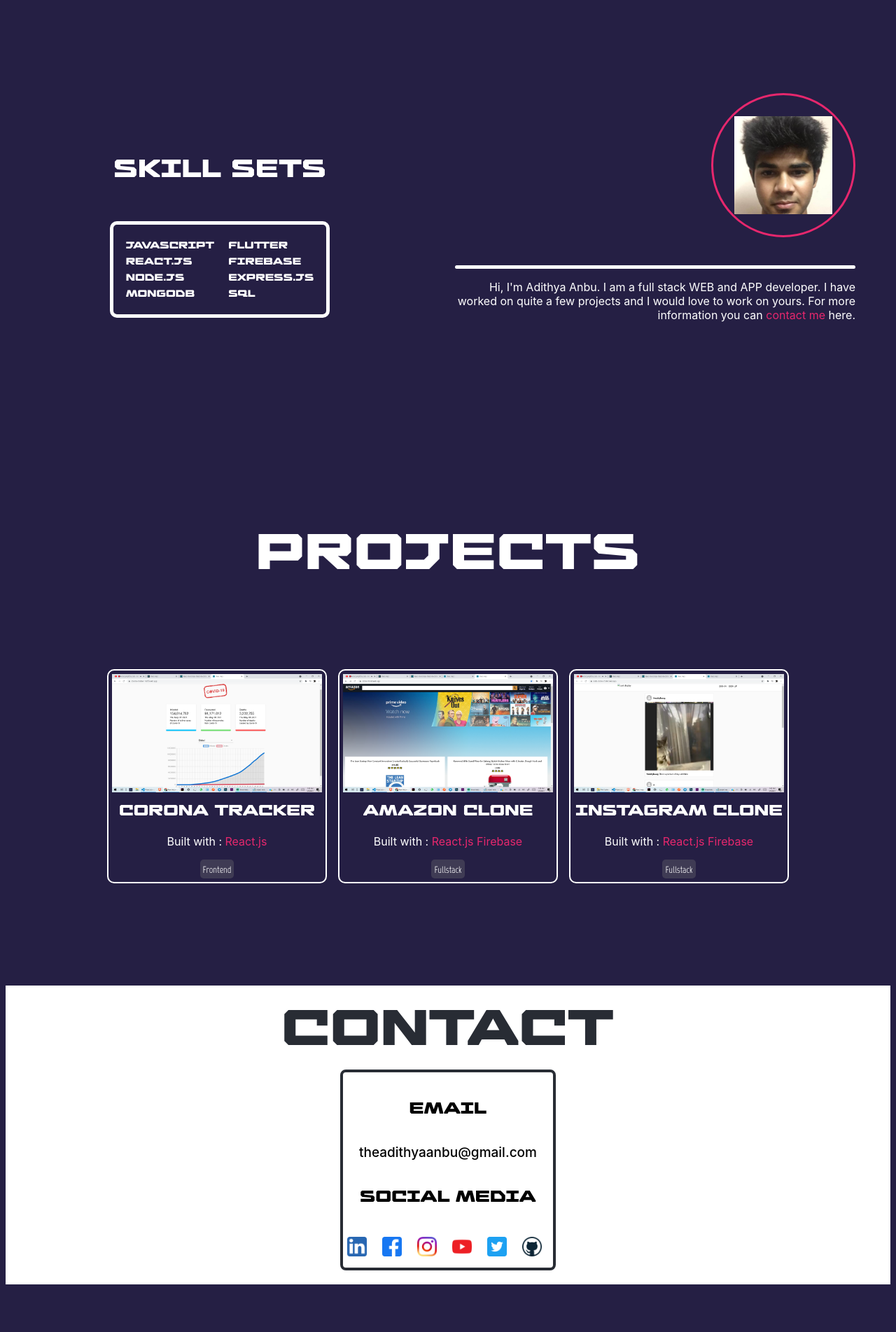
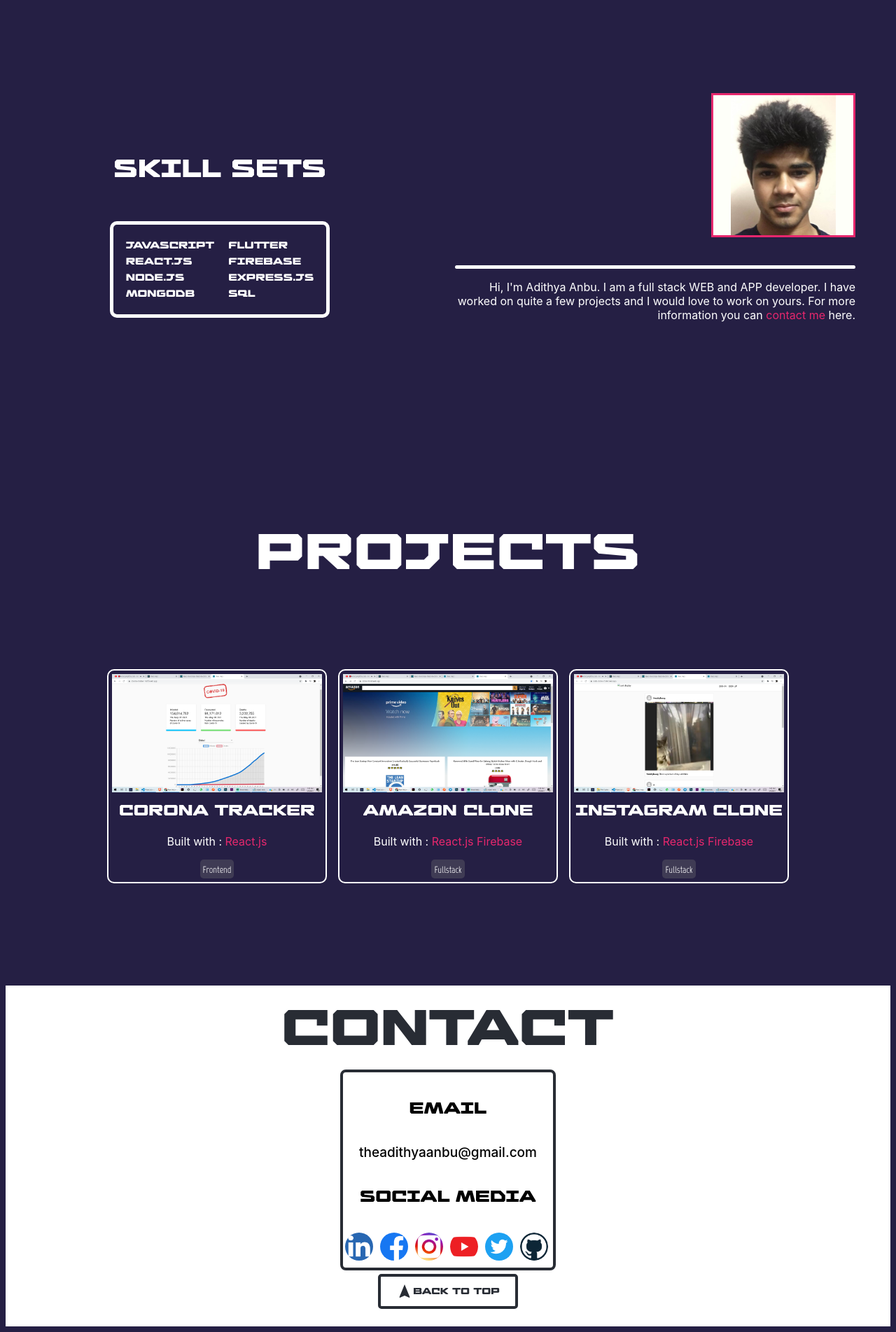
Before and after one commit to adianbu/portfolio, a React (Create React App) app: page / in a window 1280 px wide. Shown: the part 895-2798 px from the top of the page at 70% size. Before the commit the page ends 2738 px from the top, so only its background shows below. Built offline with nearby package versions, Linux system fonts and the light colour scheme.

Commit message:
scroll transition complete

```diff
--- a/package.json
+++ b/package.json
@@ -4,6 +4,7 @@
   "private": true,
   "dependencies": {
     "@material-ui/core": "^4.11.4",
+    "@material-ui/icons": "^4.11.2",
     "@testing-library/jest-dom": "^5.12.0",
     "@testing-library/react": "^11.2.6",
     "@testing-library/user-event": "^12.8.3",
@@ -15,6 +16,7 @@
     "react-bootstrap": "^1.5.2",
     "react-dom": "^17.0.2",
     "react-scripts": "4.0.3",
+    "react-scroll": "^1.8.2",
     "web-vitals": "^1.1.1"
   },
   "scripts": {
--- a/public/index.html
+++ b/public/index.html
@@ -24,7 +24,7 @@
       work correctly both with client-side routing and a non-root public URL.
       Learn how to configure a non-root public URL by running `npm run build`.
     -->
-    <title>React App</title>
+    <title>Adithya's Portfolio</title>
   </head>
   <body>
     <noscript>You need to enable JavaScript to run this app.</noscript>
--- a/src/About.css
+++ b/src/About.css
@@ -123,6 +123,16 @@ header{
     border: 3px solid #e6276d;
 }
 
+.about_avatar_div> .MuiAvatar-root >.MuiAvatar-img{
+    /* border-radius: 50%; */
+    width: auto !important;
+
+}
+
+.about_avatar_div > .MuiAvatar-root{
+    background-color: #FEFFF9;
+}
+
 @media screen and (max-width: 768px) {
     .about_center{
         display: flex;
--- a/src/About.js
+++ b/src/About.js
@@ -1,10 +1,9 @@
 import React from 'react';
 import "./About.css";
 import {Avatar} from "@material-ui/core";
+import dp from './images/dp.jpg';
 
-import random from './icons/github.png';
-import vk from './images/vk.png';
-import dp from './images/dp.jpg';
+
 
 
 function About() {
@@ -37,7 +36,7 @@ function About() {
 
             <div className="about_right">
                 <div className="about_avatar_div">
-                  <Avatar src={dp} className="about_avatar" />
+                  <Avatar src={dp} variant="square" className="about_avatar" />
                 </div>
                 <div className="about_right_divider">
 
--- a/src/Contact.css
+++ b/src/Contact.css
@@ -4,6 +4,8 @@
   }
 
 .contact{
+    display: flex;
+    flex-direction: column;
     justify-content: center;
     padding-bottom: 20px;
     background-color: #fff;
@@ -43,6 +45,8 @@
     margin-right: 5px;
     height: 50px;
     width: 50px;
+    justify-content: center;
+    display: flex;
 }
 
 .contact_social_avatar{
@@ -60,7 +64,41 @@
   transform: scale(1.1);
 }
 
-.MuiAvatar-img{
+.contact > .MuiAvatar-img{
     height:70% !important;
     width: 70% !important;
 }
+
+.contact_back{
+    display: flex;
+    justify-content: center;
+}
+
+.contact_back_button{
+
+    background-color: #fff;
+
+    display: flex;
+    align-items: center;
+    justify-content: center;
+
+    color: #282c34 ;
+    border: 4px solid #282c34;
+    padding: 5px;
+    margin: 5px;
+    font-size: 18px ;
+    border-radius: 5px;
+    font-family: myFirstFont;
+    height: 50px;
+    width: 200px;
+}
+
+.contact_back_button:hover{
+    color: white !important;
+    background-color: #282c34;
+    border: 4px solid #282c34;
+}
+
+.contact_back_button_navigation{
+align-self: center;
+}
--- a/src/Contact.js
+++ b/src/Contact.js
@@ -8,8 +8,12 @@ import insta from './icons/instagram.png';
 import youtube from './icons/youtube.png';
 import twitter from './icons/twitter.png';
 import github from './icons/github.png';
+import NavigationIcon from '@material-ui/icons/Navigation';
+import { animateScroll as scroll, } from 'react-scroll'
 
 function Contact() {
+
+
     return (
         <div className="contact" id="contact">
             <p className="contact_title">Contact</p>
@@ -60,6 +64,34 @@ function Contact() {
                </div>
 
             </div>
+
+            <div className="contact_back">
+
+
+        {/* <Button
+        onClick={()=>{scroll.scrollToTop()}}
+        variant="outlined"
+        color="primary"
+        className="contact_back_button"
+        startIcon={<NavigationIcon />}
+      >
+          Back to top
+
+      </Button> */}
+
+      <button
+              onClick={()=>{scroll.scrollToTop()}}
+              className="contact_back_button"
+
+         >
+         <NavigationIcon className="contact_back_button_navigation"
+/>
+                   BACK TO TOP
+
+
+      </button>
+
+            </div>
         </div>
     )
 }
--- a/src/Home.js
+++ b/src/Home.js
@@ -1,17 +1,19 @@
-import React,{useEffect,useRef} from 'react'
+import React from 'react'
 import "./Home.css";
+import { Link} from 'react-scroll'
+
 
 
 function Home() {
 
     return (
-        <div className="home">
+        <div className="home" id="home">
 
         <div className="home_header">
-          <a className="home_header_link" href="/">Home</a>
-          <a className="home_header_link" href="#about">About</a>
-          <a className="home_header_link"  href="#projects">Projects</a>
-          <a className="home_header_link"  href="#contact">Contact</a>
+          <Link  className="home_header_link" smooth={true} to="home" duration={1000}>Home</Link>
+          <Link className="home_header_link"  smooth={true}  to="about" duration={1000}>About</Link>
+          <Link className="home_header_link"  smooth={true}  to="projects" duration={1000}>Projects</Link>
+          <Link className="home_header_link"  smooth={true}   to="contact" duration={1000}>Contact</Link>
         </div>
             <p className="home_template">
                 Hi , I'm <span className="home_template_name">Adithya Anbu</span> <br/>
```
Also changed, not shown: 1 other file (tests, documents, lock files or other folders).
